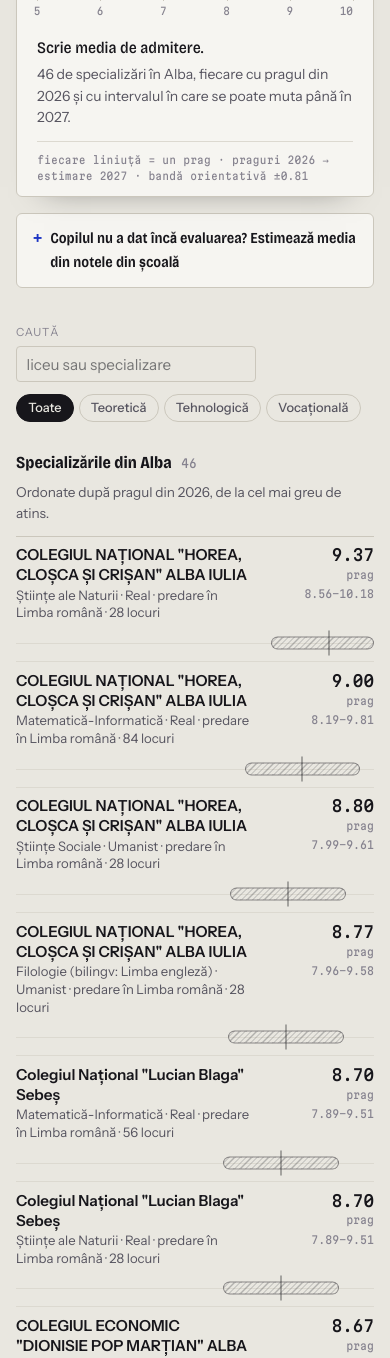
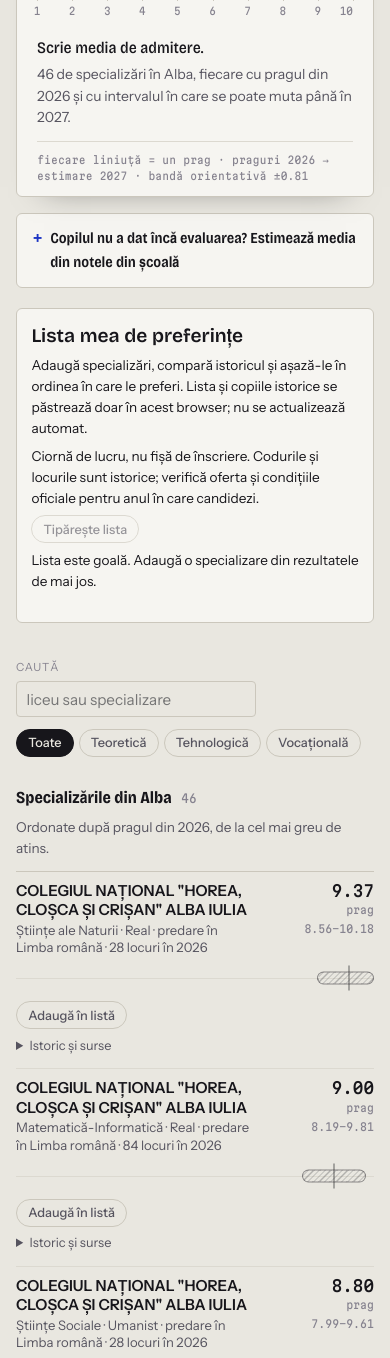
Before and after one commit to aoprisan/undeintru, a website built with Vite: page app/index.html in a window 390 px wide. Shown: the part 356-1714 px from the top of the page. Built offline with nearby package versions, Linux system fonts and the light colour scheme; files whose address does not match are found by name.

Commit message:
Add saved preference lists and historical course comparisons

```diff
--- /dev/null
+++ b/app/src/data/shortlist.ts
@@ -0,0 +1,44 @@
+import { assertCountyDataset, areYearsComparable, type AdmissionRow, type CountyDataset } from './schema.js';
+import { uniqueCourses } from '../model/predict.js';
+
+export interface SavedCourse {
+  readonly snapshots: readonly CountyDataset[];
+}
+
+export function courseId(row: AdmissionRow): string {
+  return `${row.county}/${row.year}/${row.schoolCode}/${row.specId}`;
+}
+
+/** Retain only unambiguous, comparable history, never match reassigned codes. */
+export function courseSnapshots(row: AdmissionRow, history: readonly CountyDataset[]): CountyDataset[] {
+  const key = [...uniqueCourses([row]).keys()][0];
+  return history.filter((d) => d.county === row.county && areYearsComparable(d.year, row.year))
+    .flatMap((dataset) => {
+      const match = dataset.year === row.year
+        ? dataset.rows.find((r) => courseId(r) === courseId(row))
+        : key === undefined ? undefined : uniqueCourses(dataset.rows).get(key);
+      return match ? [{ ...dataset, rows: [match] }] : [];
+    }).sort((a, b) => b.year - a.year);
+}
+
+export function readShortlist(raw: string | null): SavedCourse[] {
+  if (raw === null) return [];
+  const value: unknown = JSON.parse(raw);
+  if (!Array.isArray(value) || value.length > 500) throw new Error('Invalid shortlist');
+  const seen = new Set<string>();
+  return value.map((item: unknown) => {
+    if (typeof item !== 'object' || item === null || !('snapshots' in item) || !Array.isArray(item.snapshots)) {
+      throw new Error('Invalid saved course');
+    }
+    const snapshots = item.snapshots.map((d: unknown) => assertCountyDataset(d));
+    const first = snapshots[0]?.rows[0];
+    if (!first || snapshots.some((d) => d.rows.length !== 1) || seen.has(courseId(first))) {
+      throw new Error('Invalid saved history');
+    }
+    const expected = courseSnapshots(first, snapshots);
+    if (expected.length !== snapshots.length || expected.some((d, i) => d.year !== snapshots[i]?.year)
+      || new Set(snapshots.map((d) => d.year)).size !== snapshots.length) throw new Error('Invalid saved history');
+    seen.add(courseId(first));
+    return { snapshots };
+  });
+}
--- a/app/src/main.ts
+++ b/app/src/main.ts
@@ -1,4 +1,6 @@
 import './style.css';
+import { buildShortlist, historicalFacts } from './shortlist.js';
+import { courseSnapshots } from './data/shortlist.js';
 import {
   assertIndexedDataset,
   assertDatasetIndex,
@@ -37,10 +39,10 @@ import {
  *
  * It is fixed rather than fitted to the data on purpose: a domain that shrank
  * to the county's own range would magnify a tenth of a point into half the
- * width of the screen. Five to ten is the scale the media itself lives on, and
+ * width of the screen. One to ten is the full admission-grade scale, and
  * keeping it makes two counties — and two visits — comparable by eye.
  */
-const SCALE_MIN = 5;
+const SCALE_MIN = 1;
 const SCALE_MAX = 10;
 
 const DATA_ROOT = new URL('data/v1/', document.baseURI);
@@ -144,7 +146,7 @@ function score(
 // --- one row of the list ----------------------------------------------------
 
 /**
- * A row is a small multiple of the ruler at the top: the same 5–10 scale, the
+ * A row is a small multiple of the ruler at the top: the same 1–10 scale, the
  * predicted cutoff's 80% interval drawn on it, and the family's media as a
  * rule through every row at the same x — so the whole list reads as one chart.
  */
@@ -158,7 +160,7 @@ function buildRow(row: AdmissionRow, index: number): RowView {
   const li = el('li', { class: 'row' });
   li.style.setProperty('--i', String(index));
 
-  const details = [row.specLabel, row.profile, `${row.seats} locuri`].filter(
+  const details = [row.specLabel, row.profile, `${row.seats} locuri în ${row.year}`].filter(
     (part) => part !== '',
   );
   if (row.limba !== 'Româna' && row.limba !== '') details.splice(2, 0, `predare în ${row.limba}`);
@@ -503,6 +505,7 @@ function buildGroup(): Group {
 const root = mustFind('#app');
 
 function buildUi(index: DatasetIndex): void {
+  const shortlist = buildShortlist();
   const counties = byCounty(index);
   const countyCodes = [...counties.keys()].sort();
   const firstCounty = countyCodes[0];
@@ -643,6 +646,7 @@ function buildUi(index: DatasetIndex): void {
       ),
       banner,
       estimator,
+      shortlist.section,
       el(
         'div',
         { class: 'list-controls', id: 'lista' },
@@ -924,7 +928,14 @@ function buildUi(index: DatasetIndex): void {
       views = new Map(
         [...newest.rows]
           .sort((a, b) => (b.lastMedia ?? -1) - (a.lastMedia ?? -1))
-          .map((row, i) => [specKey(row), buildRow(row, i)]),
+          .map((row, i) => {
+            const view = buildRow(row, i);
+            const facts = el('details', { class: 'course-history' },
+              el('summary', {}, 'Istoric și surse'), historicalFacts(courseSnapshots(row, datasets)));
+            const actions = el('div', { class: 'course-actions' }, shortlist.button(row, datasets), facts);
+            view.li.append(actions);
+            return [specKey(row), view] as const;
+          }),
       );
 
       drawRuler(newest.rows.filter((row) => !hasVacancies(row) && !row.vocational));
@@ -941,7 +952,7 @@ function buildUi(index: DatasetIndex): void {
       dataNote.textContent = synthetic
         ? 'Deocamdată sunt date simulate, generate în acest proiect. Cifrele reale vin din ' +
           'listele publicate pe admitere.edu.ro, descărcate și verificate înainte de publicare.'
-        : `Praguri publicate pe admitere.edu.ro pentru ${countyName(code)}, ${newest.year}.`;
+        : `Praguri publicate pe admitere.edu.ro pentru ${countyName(code)}, ${newest.year}. Locurile și codurile sunt istorice, nu oferta confirmată pentru anul estimat.`;
 
       chart.hidden = false;
       ruler.hidden = false;
--- /dev/null
+++ b/app/src/shortlist.ts
@@ -0,0 +1,145 @@
+import type { AdmissionRow, CountyDataset } from './data/schema.js';
+import { courseId, courseSnapshots, readShortlist, type SavedCourse } from './data/shortlist.js';
+import { countyName } from './data/counties.js';
+
+const STORAGE_KEY = 'undeintru.preferences.v1';
+function node<K extends keyof HTMLElementTagNameMap>(tag: K, text = ''): HTMLElementTagNameMap[K] {
+  const element = document.createElement(tag);
+  element.textContent = text;
+  return element;
+}
+
+export function historicalFacts(snapshots: readonly CountyDataset[]): HTMLElement {
+  const wrap = node('div');
+  wrap.className = 'history-facts';
+  const table = node('table');
+  table.append(node('caption', 'Rezultate istorice — nu oferta pentru anul viitor'));
+  const head = node('tr');
+  for (const label of ['An / cod', 'Ultima medie', 'Locuri / ocupate']) {
+    const cell = node('th', label);
+    cell.scope = 'col';
+    head.append(cell);
+  }
+  const thead = node('thead');
+  thead.append(head);
+  table.append(thead);
+  const body = node('tbody');
+  for (const dataset of snapshots) {
+    const row = dataset.rows[0];
+    if (!row) continue;
+    const tr = node('tr');
+    tr.append(node('td', `${dataset.year} / ${row.specId}`),
+      node('td', row.lastMedia === null ? 'Nepublicată' : row.lastMedia.toFixed(2)),
+      node('td', `${row.seats} / ${row.occupiedSeats ?? 'necunoscut'}`));
+    body.append(tr);
+  }
+  table.append(body);
+  wrap.append(table);
+  if (snapshots.length < 2) wrap.append(node('p', 'Nu există o potrivire istorică unică pentru comparație.'));
+  for (const dataset of snapshots) {
+    const source = node('p', `${dataset.year} · ${dataset.provenance === 'synthetic' ? 'DATE SIMULATE' : 'Date oficiale'} · publicate în aplicație ${dataset.generatedAt.slice(0, 10)} `);
+    if (dataset.provenance === 'synthetic') source.className = 'synthetic-note';
+    for (const url of dataset.sources) {
+      // Sources are data: never turn an arbitrary scheme into a clickable link.
+      if (!/^https?:\/\//i.test(url)) continue;
+      const link = node('a', 'Sursa ↗');
+      link.href = url;
+      link.target = '_blank';
+      link.rel = 'noopener noreferrer';
+      source.append(link, ' ');
+    }
+    wrap.append(source);
+  }
+  return wrap;
+}
+
+export function buildShortlist(): {
+  section: HTMLElement;
+  button: (row: AdmissionRow, history: readonly CountyDataset[]) => HTMLButtonElement;
+} {
+  let saved: SavedCourse[] = [];
+  let storageWarning = '';
+  try { saved = readShortlist(localStorage.getItem(STORAGE_KEY)); }
+  catch { storageWarning = 'Lista salvată nu poate fi citită. Modificările noi vor încerca să o înlocuiască.'; }
+  const section = node('section');
+  section.className = 'shortlist';
+  section.id = 'preferinte';
+  const title = node('h2', 'Lista mea de preferințe');
+  const intro = node('p', 'Adaugă specializări, compară istoricul și așază-le în ordinea în care le preferi. Lista și copiile istorice se păstrează doar în acest browser; nu se actualizează automat.');
+  const warning = node('p', 'Ciornă de lucru, nu fișă de înscriere. Codurile și locurile sunt istorice; verifică oferta și condițiile oficiale pentru anul în care candidezi.');
+  const status = node('p');
+  status.setAttribute('role', 'status');
+  const list = node('ol');
+  const print = node('button', 'Tipărește lista');
+  print.type = 'button';
+  print.className = 'chip shortlist-print';
+  print.addEventListener('click', () => { window.print(); });
+  section.append(title, intro, warning, print, status, list);
+  // Only currently mounted catalog buttons are retained.
+  const buttons = new Map<HTMLButtonElement, string>();
+  function persist(): void {
+    try { localStorage.setItem(STORAGE_KEY, JSON.stringify(saved)); storageWarning = ''; }
+    catch { storageWarning = 'Salvarea în browser nu este disponibilă. Tipărește lista înainte de a închide pagina.'; }
+  }
+  function render(focusId?: string, action?: string): void {
+    list.replaceChildren();
+    print.disabled = saved.length === 0;
+    status.textContent = storageWarning || (saved.length === 0 ? 'Lista este goală. Adaugă o specializare din rezultatele de mai jos.' : `${saved.length} specializări · ordinea ta, independentă de media de admitere.`);
+    saved.forEach((entry, index) => {
+      const row = entry.snapshots[0]?.rows[0];
+      if (!row) return;
+      const id = courseId(row);
+      const li = node('li');
+      li.append(node('h3', row.schoolName), node('p', `${row.specLabel} · ${countyName(row.county)} · ${row.limba}`));
+      li.append(historicalFacts(entry.snapshots));
+      const actions = node('div');
+      actions.className = 'shortlist-actions';
+      for (const [label, offset] of [['Mai sus', -1], ['Mai jos', 1], ['Elimină', 0]] as const) {
+        const button = node('button', label);
+        button.type = 'button';
+        button.className = 'chip';
+        button.setAttribute('aria-label', `${label}: ${row.schoolName}, ${row.specLabel}`);
+        button.disabled = offset !== 0 && (index + offset < 0 || index + offset >= saved.length);
+        button.addEventListener('click', () => {
+          if (offset === 0) saved.splice(index, 1);
+          else { saved.splice(index, 1); saved.splice(index + offset, 0, entry); }
+          persist();
+          render(offset === 0 ? undefined : id, label);
+          if (offset === 0) { status.tabIndex = -1; status.focus(); }
+        });
+        actions.append(button);
+        if (focusId === id && action === label) requestAnimationFrame(() => {
+          if (button.disabled) { li.tabIndex = -1; li.focus(); } else button.focus();
+        });
+      }
+      li.append(actions);
+      list.append(li);
+    });
+    const ids = new Set(saved.flatMap((entry) => entry.snapshots[0]?.rows.map(courseId) ?? []));
+    for (const [button, id] of buttons) {
+      if (!button.isConnected) { buttons.delete(button); continue; }
+      button.disabled = ids.has(id);
+      button.textContent = ids.has(id) ? 'În lista mea' : 'Adaugă în listă';
+    }
+  }
+  render();
+  return { section, button(row, history) {
+    const button = node('button');
+    button.type = 'button';
+    button.className = 'chip save-course';
+    const id = courseId(row);
+    const exists = saved.some((entry) => entry.snapshots[0]?.rows.some((r) => courseId(r) === id));
+    button.disabled = exists;
+    button.textContent = exists ? 'În lista mea' : 'Adaugă în listă';
+    buttons.set(button, id);
+    button.addEventListener('click', () => {
+      if (saved.length >= 500) { status.textContent = 'Lista poate păstra cel mult 500 de specializări.'; return; }
+      if (!saved.some((entry) => entry.snapshots[0]?.rows.some((r) => courseId(r) === id))) {
+        saved.push({ snapshots: courseSnapshots(row, history) });
+        persist();
+        render();
+      }
+    });
+    return button;
+  } };
+}
--- a/app/src/style.css
+++ b/app/src/style.css
@@ -1,7 +1,7 @@
 /* ---------------------------------------------------------------------------
    Unde intru — visual system
 
-   The page is one instrument: a media scale from 5 to 10, drawn once at the
+   The page is one instrument: a media scale from 1 to 10, drawn once at the
    top and repeated as a small multiple in every row, so that a single blue
    rule — the child's own media — runs down the whole list and every cutoff is
    read against it. Ink density carries probability (never hue, so the reading
@@ -743,7 +743,7 @@ select {
   white-space: nowrap;
 }
 
-/* The plot: the same 5–10 scale as the ruler above, once per row, so the blue
+/* The plot: the same 1–10 scale as the ruler above, once per row, so the blue
    line is one unbroken rule down the page. */
 
 .plot {
@@ -992,3 +992,41 @@ select {
     }
   }
 }
+
+/* Saved preferences and factual comparisons share the existing paper layout. */
+.shortlist {
+  margin-top: 1.25rem;
+  padding: 1rem 1.25rem;
+  background: var(--sheet);
+  border: 1px solid var(--rule);
+  border-radius: 6px;
+}
+.shortlist h2 { margin: 0; font: 600 1.2rem var(--display); }
+.shortlist h3 { margin: 0; font-size: 1rem; }
+.shortlist p { margin: 0.4rem 0; font-size: 0.85rem; }
+.shortlist > ol { padding-left: 1.5rem; }
+.shortlist > ol > li { padding: 1rem 0; border-top: 1px solid var(--rule); }
+.shortlist-actions { display: flex; flex-wrap: wrap; gap: 0.5rem; margin-top: 0.75rem; }
+.chip:disabled { opacity: 0.6; cursor: default; }
+.course-actions { grid-column: 1 / -1; padding: 0.3rem 0 0.8rem; position: relative; }
+.course-history { margin-top: 0.4rem; }
+.course-history summary { cursor: pointer; font-size: 0.8rem; color: var(--ink-2); }
+.history-facts { max-width: 100%; font-size: 0.8rem; }
+.history-facts table { width: 100%; border-collapse: collapse; margin: 0.65rem 0; table-layout: fixed; }
+.history-facts caption { text-align: left; padding-bottom: 0.4rem; font-weight: 600; }
+.history-facts th, .history-facts td { text-align: left; padding: 0.35rem 0.3rem; border-bottom: 1px solid var(--rule-soft); overflow-wrap: anywhere; }
+.history-facts p { margin: 0.3rem 0; }
+.history-facts a { color: var(--pen); }
+.synthetic-note { color: var(--red); font-weight: 700; }
+@media (max-width: 46rem) {
+  .course-actions { grid-row: 3; }
+  .shortlist { padding: 0.9rem; }
+}
+@media print {
+  :root { color-scheme: light; --paper: white; --sheet: white; --ink: black; --ink-2: #333; --rule: #aaa; --rule-soft: #ccc; --pen: black; }
+  #app { padding: 0; max-width: none; }
+  main > :not(.shortlist), .shortlist button, .skip { display: none !important; }
+  .shortlist { border: 0; padding: 0; }
+  .shortlist > ol > li { break-inside: avoid; }
+  .history-facts a::after { content: ' (' attr(href) ')'; overflow-wrap: anywhere; }
+}
```
Also changed, not shown: docs/STATUS.md (+16 -0 lines), docs/UI.md (+1 -1 lines), pipeline/test/shortlist.test.ts (added, +50 -0 lines), README.md.
